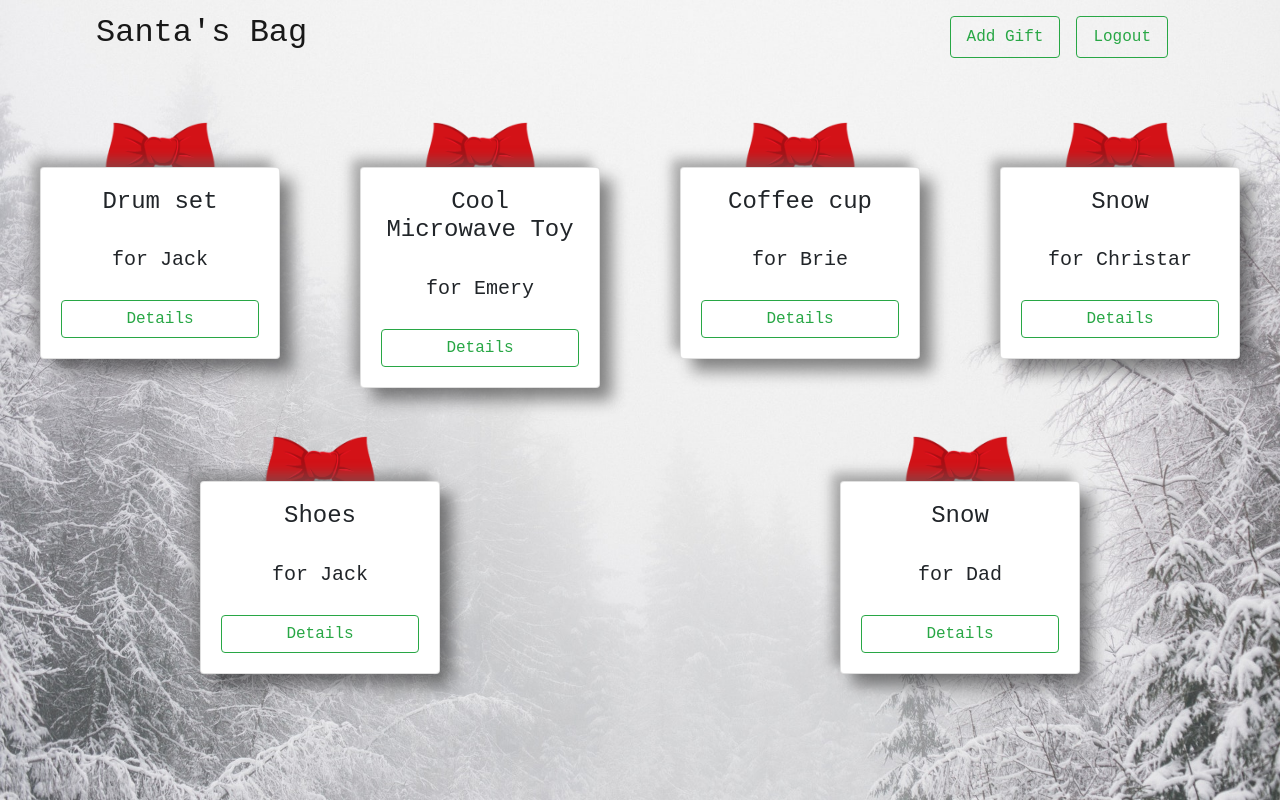
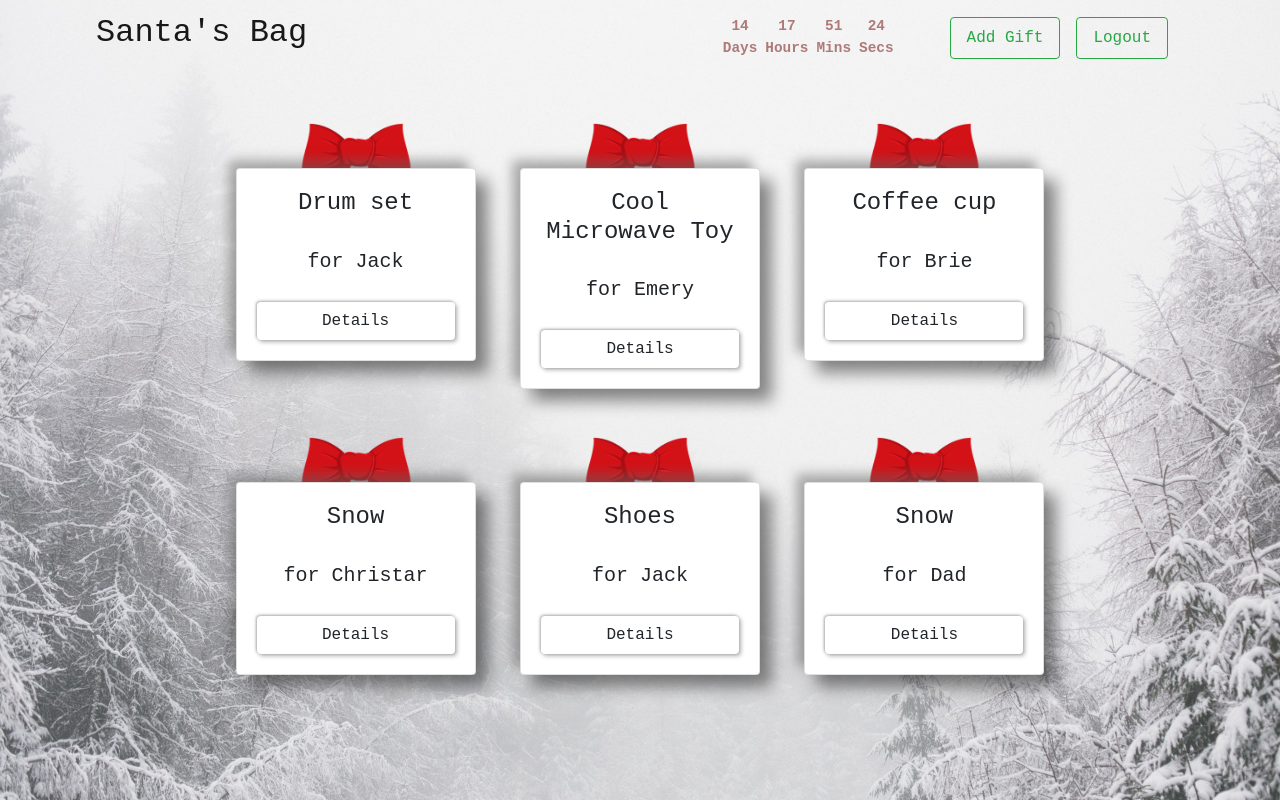
Before and after one commit to Jkrans/FinalProject_SB, a Django app: page /gift-list in a window 1280 px wide. Run offline with Django 4.2, Linux system fonts and the light colour scheme; a user stored in the database is signed in; data comes from the database, SQL or seed files in the repository; both versions use the stored data as it was after the commit; some web fonts are replaced.

Commit message:
Added Christmast countdown to nav

```diff
--- a/mysite/mainapp/models.py
+++ b/mysite/mainapp/models.py
@@ -10,8 +10,7 @@ class Recipient(models.Model):
     name = models.CharField(max_length=150)
     user = models.ForeignKey(
         "auth.User",
-        on_delete=models.CASCADE,
-        default=1
+        on_delete=models.CASCADE
     )
 
 
--- /dev/null
+++ b/mysite/mainapp/static/mainapp/script.js
@@ -0,0 +1,31 @@
+// add class to element
+function addClassToNav(className, element) {
+    var e = document.querySelector(element);
+    e.classList.add(className);
+  }
+
+// change alt text of an element
+function changeAltText(element, altText) {
+    var e = document.querySelector(element);
+    e.setAttribute("alt", altText);
+}
+
+// Christmas countdown function
+function updateCountdown() {
+    var now = new Date();
+    var christmas = new Date(now.getFullYear(), 11, 25);
+    var difference = christmas - now;
+
+    var days = Math.floor(difference / (1000 * 60 * 60 * 24));
+    var hours = Math.floor((difference % (1000 * 60 * 60 * 24)) / (1000 * 60 * 60));
+    var minutes = Math.floor((difference % (1000 * 60 * 60)) / (1000 * 60));
+    var seconds = Math.floor((difference % (1000 * 60)) / 1000);
+
+    document.getElementById("days").innerHTML = days;
+    document.getElementById("hours").innerHTML = hours;
+    document.getElementById("minutes").innerHTML = minutes;
+    document.getElementById("seconds").innerHTML = seconds;
+  }
+
+  // update every second
+  setInterval(updateCountdown, 1000);
--- a/mysite/mainapp/static/mainapp/style.css
+++ b/mysite/mainapp/static/mainapp/style.css
@@ -2,6 +2,11 @@ body {
     font-family:'Courier New', Courier, monospace;
     background-image: url('/pictures/snow.jpeg');
     background-size: cover;
+}
+
+.nav-login {
+  background-color: white !important;
+  background-image: none;
 }
 
 .custom-font-card-text {
@@ -22,6 +27,18 @@ body {
 
 .custom-nav-color {
   background-color: #1e6c10;
+}
+
+.neu-shadow-inset:hover {
+  box-shadow:
+  2px 2px 4px 0 rgba(0, 0, 0, 0.3) inset,
+    -1px -1px 3px 0 rgba(100, 100, 100, 0.5) inset;
+}
+
+.neu-shadow-inset {
+  box-shadow:
+    2px 2px 4px 0 rgba(0, 0, 0, 0.3),
+    -1px -1px 3px 0 rgba(100,100,100,.5);
 }
 
 .neu-shadow {
@@ -72,3 +89,9 @@ body {
     background-size: cover;
     height: 100vh;
   }
+
+  .countdown {
+    color: rgba(151, 80, 80, 0.75);
+    font-size: 0.9rem;
+    font-weight: bold;
+  }
--- a/mysite/mainapp/templates/mainapp/base.html
+++ b/mysite/mainapp/templates/mainapp/base.html
@@ -14,9 +14,12 @@
 
     <!-- JavaScript Bundle with Popper -->
     <script src="https://cdn.jsdelivr.net/npm/bootstrap@5.2.2/dist/js/bootstrap.bundle.min.js" integrity="sha384-OERcA2EqjJCMA+/3y+gxIOqMEjwtxJY7qPCqsdltbNJuaOe923+mo//f6V8Qbsw3" crossorigin="anonymous"></script>
+    <script src="{% static 'mainapp/script.js' %}"></script>
+
+
 </head>
 
-<body alt="The page background is a white Snowy Environment With Pine Trees">
+<body alt="Background image: White Snowy Environment With Pine Trees">
 <nav class="navbar navbar-light">
     {% if user.is_authenticated %}
     <a href="{% url 'mainapp:index' %}" class="navbar-brand holiday-font"><h1 style="font-size: 2rem; margin-left: 5rem">Santa's Bag</h1></a>
@@ -24,6 +27,25 @@
     <a href="{% url 'Login' %}" class="navbar-brand holiday-font"><h1 style="font-size: 2rem; margin-left: 5rem">Santa's Bag</h1></a>
     {% endif %}
     <div class="navbar" style="margin-right: 5rem">
+        <div class="d-flex justify-content-around pr-5 countdown">
+
+            <div class='pr-2'>
+                <p id="days" class='text-center m-0'>Days</p>
+                <p class="text-center m-0">Days</p>
+            </div>
+            <div class='pr-2'>
+                <p id="hours" class='text-center m-0'></p>
+                <p class='text-center m-0'>Hours</p>
+            </div>
+            <div class='pr-2'>
+                <p id="minutes" class='text-center m-0'></p>
+                <p class='text-center m-0'>Mins</p>
+            </div>
+            <div class='pr-2'>
+                <p id="seconds" class='text-center m-0'></p>
+                <p class='text-center m-0'>Secs</p>
+            </div>
+        </div>
         {% if user.is_authenticated %}
         <a href="{% url 'mainapp:create_item' %}" class="mr-3 btn btn-outline-success nav-item nav-link">Add Gift</a>
         <a href = "{% url 'Logout' %}" class="btn btn-outline-success nav-item nav-link">Logout</a>
@@ -45,6 +67,17 @@
 {% block body %}
 {% endblock %}
 
+{% if request.path == '/login' %}
+    <script>
+        addClassToNav('nav-login','nav')
+        changeAltText('body', 'Background image: Wrapped Gift Boxes With Ribbons on Table.')
+    </script>
+{% endif %}
+
+<script>
+    updateCountdown()
+</script>
+
 <script src="https://cdn.jsdelivr.net/npm/jquery@3.5.1/dist/jquery.slim.min.js" integrity="sha384-DfXdz2htPH0lsSSs5nCTpuj/zy4C+OGpamoFVy38MVBnE+IbbVYUew+OrCXaRkfj" crossorigin="anonymous"></script>
 <script src="https://cdn.jsdelivr.net/npm/bootstrap@4.6.2/dist/js/bootstrap.bundle.min.js" integrity="sha384-Fy6S3B9q64WdZWQUiU+q4/2Lc9npb8tCaSX9FK7E8HnRr0Jz8D6OP9dO5Vg3Q9ct" crossorigin="anonymous"></script>
 </body>
--- a/mysite/mainapp/templates/mainapp/index.html
+++ b/mysite/mainapp/templates/mainapp/index.html
@@ -1,6 +1,7 @@
 {% extends 'mainapp/base.html' %}
     {% block body %}
-    <div class="container-fluid">
+
+    <div class="container-fluid col-8">
         <div class="row justify-content-center">
         {% if not gift_list %}
         <div class='container-fluid border p-5 neu-shadow mt-5 d-flex justify-content-center custom-width'>
@@ -11,6 +12,9 @@
             </div>
         </div>
         {% else %}
+            {% for item in recipients %}
+                <p>{{item}}</p>
+            {% endfor %}
         {% for item in gift_list %}
         <div class="mt-5 col d-flex align-items-stretch custom-margin-btn">
             <div class="card mx-auto background-color-card border-0 align-items-center" style="width: 15rem;">
@@ -19,7 +23,7 @@
                 <div class="card-body text-center d-flex flex-column reg-img">
                     <h4 class= "card-title">{{ item.gift_name|capfirst }}</h4>
                     <h5 class="card-body">for {{item.recipient|capfirst}}</h5>
-                    <a href="{% url 'mainapp:details' item.id %}" class="btn btn-outline-success">Details</a>
+                    <a href="{% url 'mainapp:details' item.id %}" class="btn  neu-shadow-inset">Details</a>
                 </div>
                 </div>
             </div>
--- a/mysite/mainapp/views.py
+++ b/mysite/mainapp/views.py
@@ -1,5 +1,5 @@
 from django.shortcuts import render, redirect
-from .models import gift as Gift
+from .models import gift as Gift, Recipient
 from .forms import ItemForm, RecipientForm
 from django.contrib.auth.decorators import login_required
 from django.contrib import messages
@@ -8,7 +8,8 @@ from django.contrib import messages
 
 
 def index(request):
-    gift_list = Gift.objects.filter(user=request.user.id)
+    gift_list = Gift.objects.filter(
+        user=request.user.id)
     context = {
         'gift_list': gift_list,
     }
@@ -16,8 +17,7 @@ def index(request):
 
 
 def distinct_recipients(request):
-    recipients = Gift.objects.filter(user=request.user.id).values_list(
-        'recipient', flat=True).distinct()
+    recipients = Recipient.objects.filter(user=request.user.id)
     context = {'recipients': recipients}
     return render(request, 'mainapp/recipients.html', context)
 
```
Also changed, not shown: mysite/Users/templates/Users/login.html (+6 -1 lines), mysite/db.sqlite3. Lines whose indentation alone changed are shown as unchanged.
